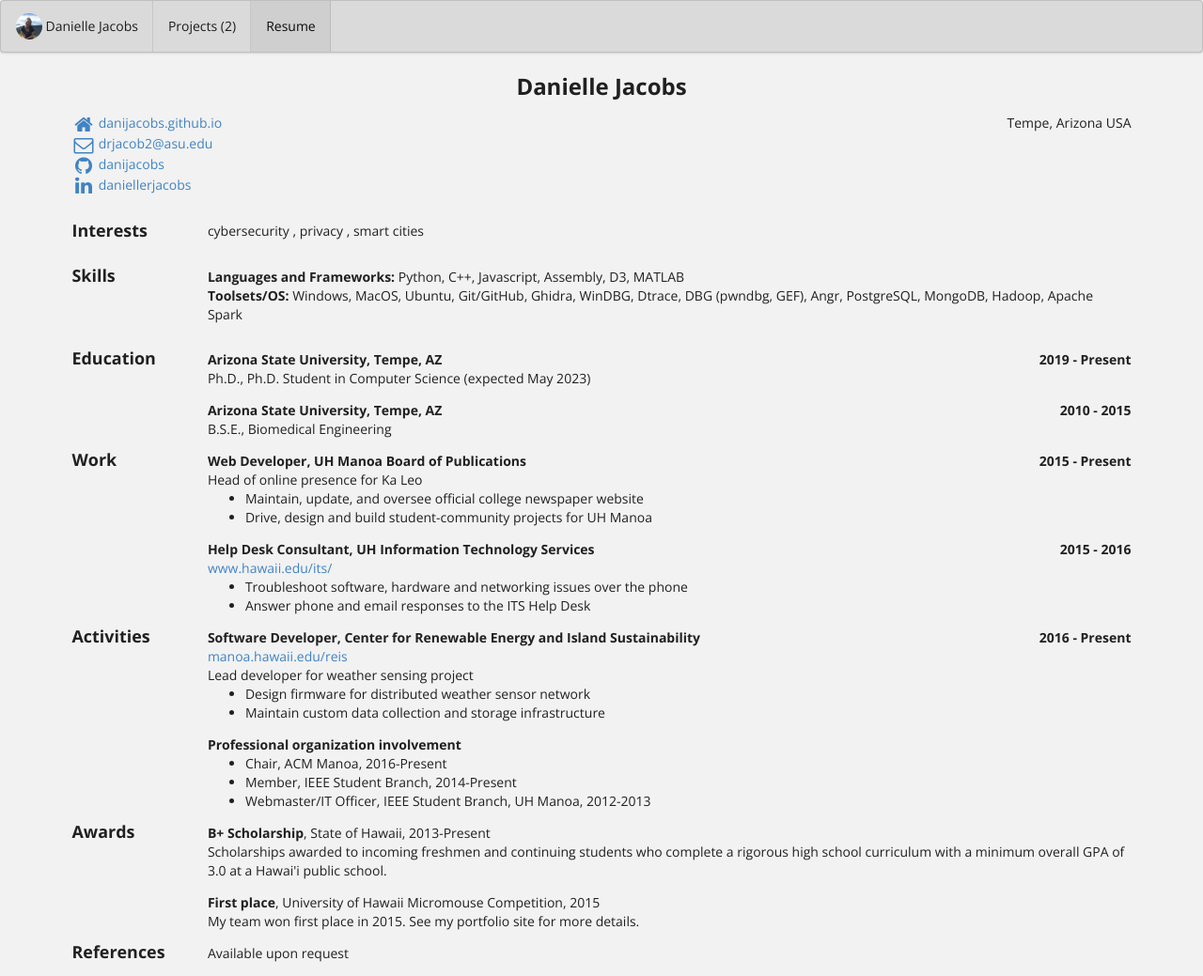
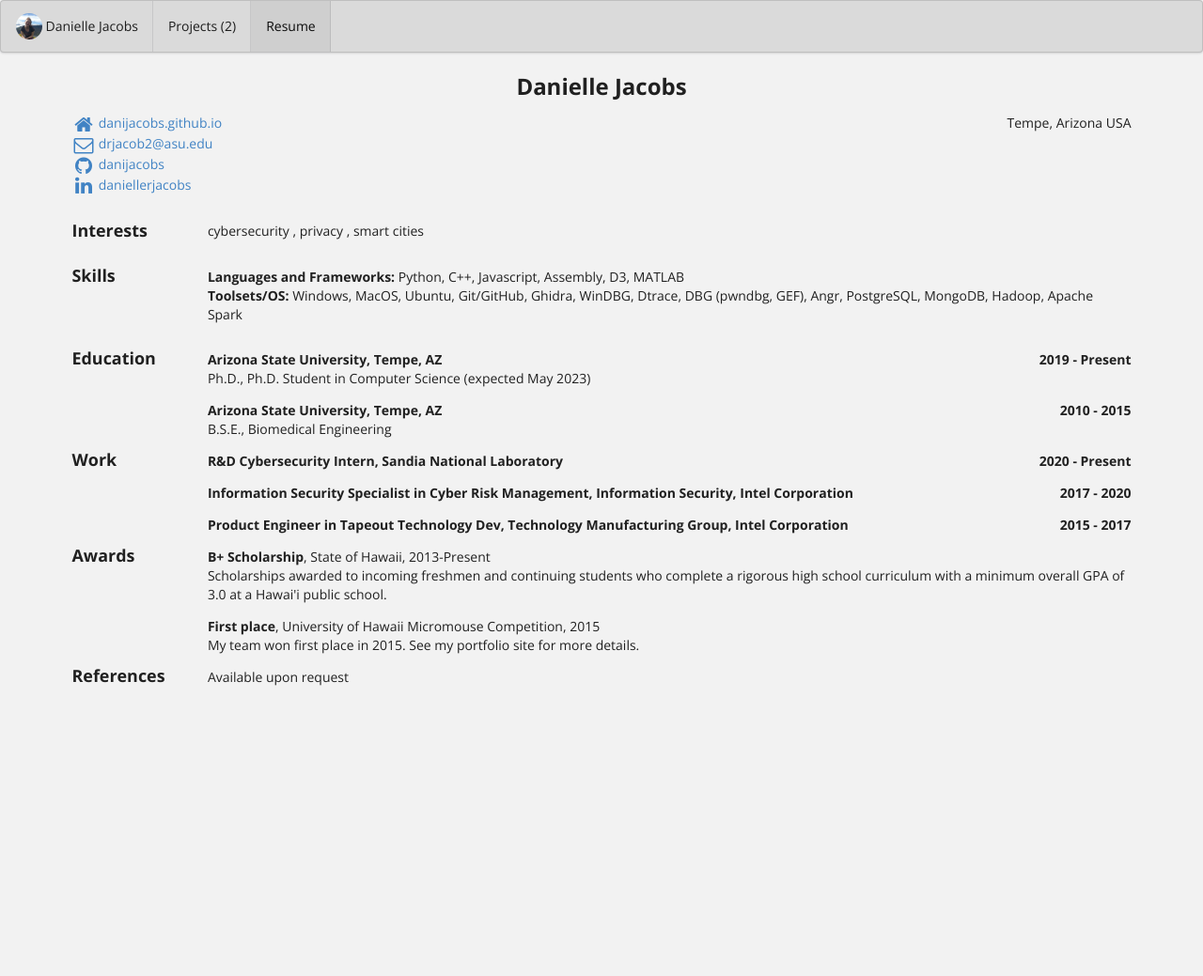
Before and after one commit to danijacobs/danijacobs.github.io, a Jekyll site: the page built from bio/index.html, in a window 1280 px wide. Shown: the whole page at 94% size. Built offline with Jekyll 4.4.1, drawn with Linux system fonts in a browser that asks for light colours; after the commit the page ends 900 px from its top, so only the background shows below that.

Commit message:
Update bio.json

```diff
--- a/_data/bio.json
+++ b/_data/bio.json
@@ -101,55 +101,23 @@
   ],
   "work": [
     {
-      "company": "UH Manoa Board of Publications",
-      "position": "Web Developer",
+      "company": "Sandia National Laboratory",
+      "position": "R&D Cybersecurity Intern",
       "website": "",
-      "startDate": "2015-08-01",
+      "startDate": "2020-05-25",
       "endDate": "Present",
-      "summary": "Head of online presence for Ka Leo",
-      "highlights": [
-        "Maintain, update, and oversee official college newspaper website",
-        "Drive, design and build student-community projects for UH Manoa"
-      ]
     },
     {
-      "company": "UH Information Technology Services",
-      "position": "Help Desk Consultant",
-      "website": "http://www.hawaii.edu/its/",
-      "startDate": "2015-01-01",
-      "endDate": "2016-03-15",
-      "summary": "",
-      "highlights": [
-        "Troubleshoot software, hardware and networking issues over the phone",
-        "Answer phone and email responses to the ITS Help Desk"
-      ]
-    }
-  ],
-  "volunteer": [
-    {
-      "organization": "Center for Renewable Energy and Island Sustainability",
-      "website": "http://manoa.hawaii.edu/reis",
-      "position": "Software Developer",
-      "startDate": "2016-01-01",
-      "endDate": "Present",
-      "summary": "Lead developer for weather sensing project",
-      "highlights": [
-        "Design firmware for distributed weather sensor network",
-        "Maintain custom data collection and storage infrastructure"
-      ]
+      "company": "Intel Corporation",
+      "position": "Information Security Specialist in Cyber Risk Management, Information Security",
+      "startDate": "2017-05-15",
+      "endDate": "2020-03-15",
     },
     {
-      "organization": "",
-      "website": "",
-      "position": "Professional organization involvement",
-      "startDate": "",
-      "endDate": "",
-      "summary": "",
-      "highlights": [
-        "Chair, ACM Manoa, 2016-Present",
-        "Member, IEEE Student Branch, 2014-Present",
-        "Webmaster/IT Officer, IEEE Student Branch, UH Manoa, 2012-2013"
-      ]
+      "company": "Intel Corporation",
+      "position": "Product Engineer in Tapeout Technology Dev, Technology Manufacturing Group",
+      "startDate": "2015-07-23",
+      "endDate": "2017-05-15",
     }
   ],
   "awards": [
```
